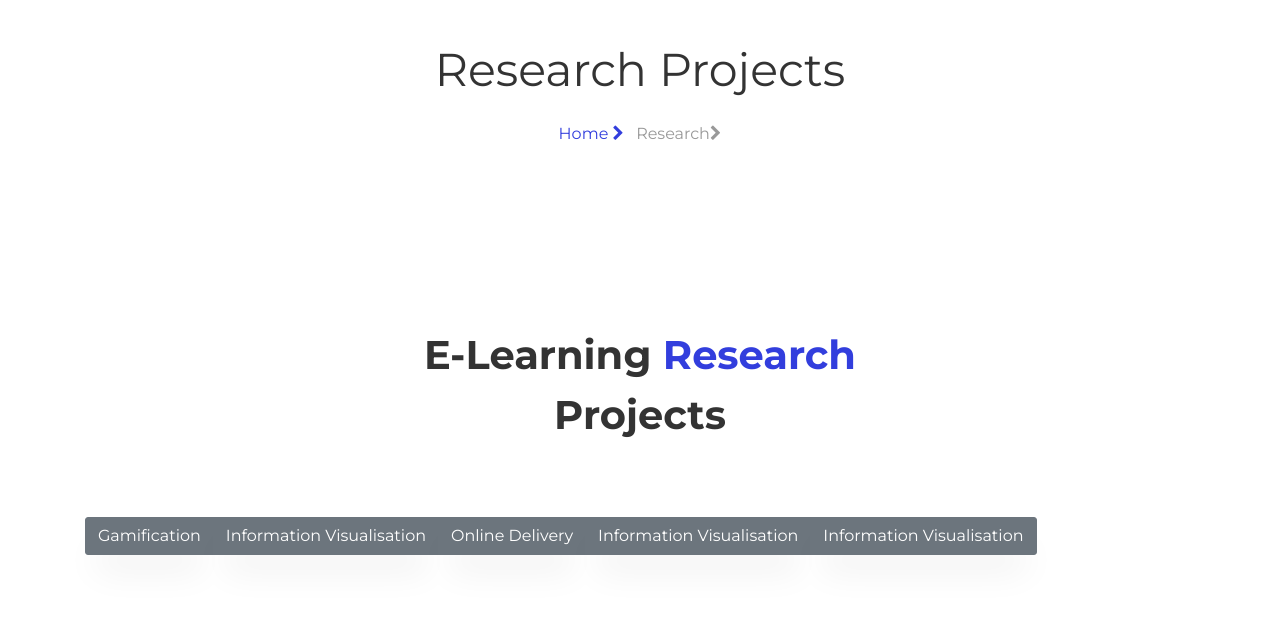
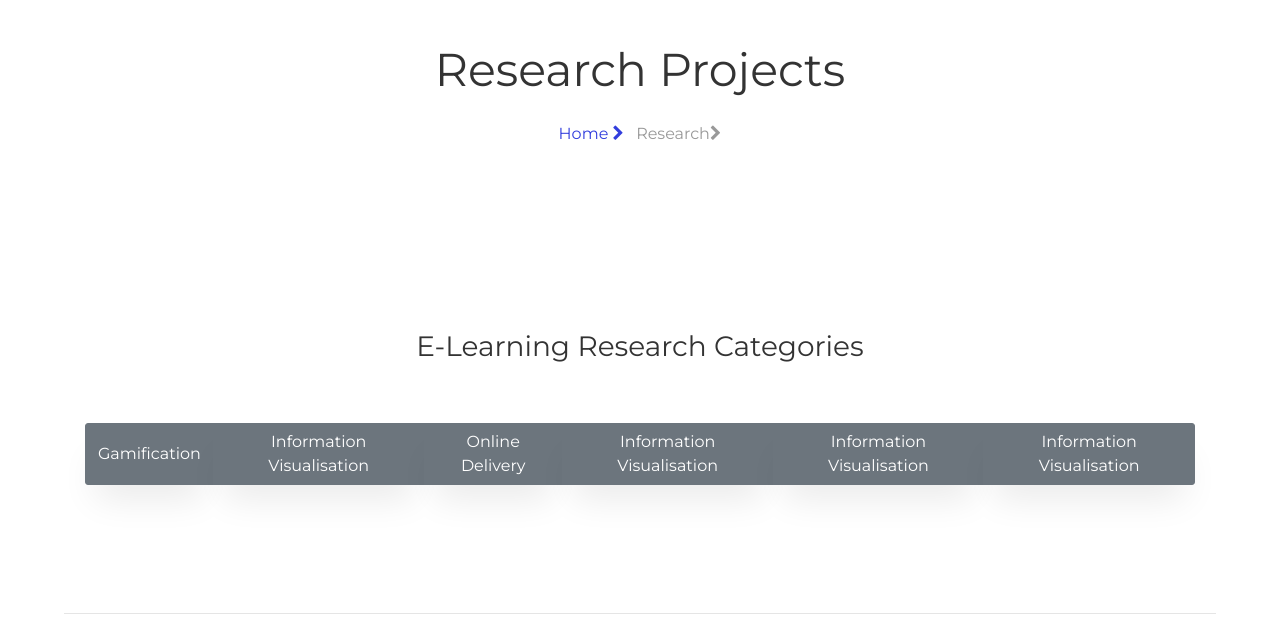
Before and after one commit to ElearningSLIIT/ElearningSLIIT.github.io, a plain HTML site: page research.html in a window 1280 px wide. Shown: the part 170-797 px from the top of the page. Drawn offline with Linux system fonts and the light colour scheme; some packages are replaced by stand-ins of ours; no server answers.

Commit message:
research page

```diff
--- a/research.html
+++ b/research.html
@@ -95,7 +95,7 @@
   <div class="container">
    <div class="row justify-content-center pb-5">
     <div class="col-md-6 heading-section text-center ftco-animate">
-      <h2 class="mb-4">E-Learning <span> Research </span> Projects</h2>
+      <h3> E-Learning <span> Research </span> Categories</h3>
     </div>
   </div>
 
@@ -105,13 +105,11 @@
               <button type="button" class="btn btn-secondary"> Online Delivery </button>
               <button type="button" class="btn btn-secondary"> Information Visualisation</button>
               <button type="button" class="btn btn-secondary"> Information Visualisation</button>
+              <button type="button" class="btn btn-secondary"> Information Visualisation</button>
               <!--<button type="button" class="btn btn-secondary"> Information Visualisation</button>
-              <button type="button" class="btn btn-secondary"> Information Visualisation</button>
               <button type="button" class="btn btn-secondary"> Information Visualisation</button>-->
 
           </div>
-
-
 
 </div>
 </section>
```
